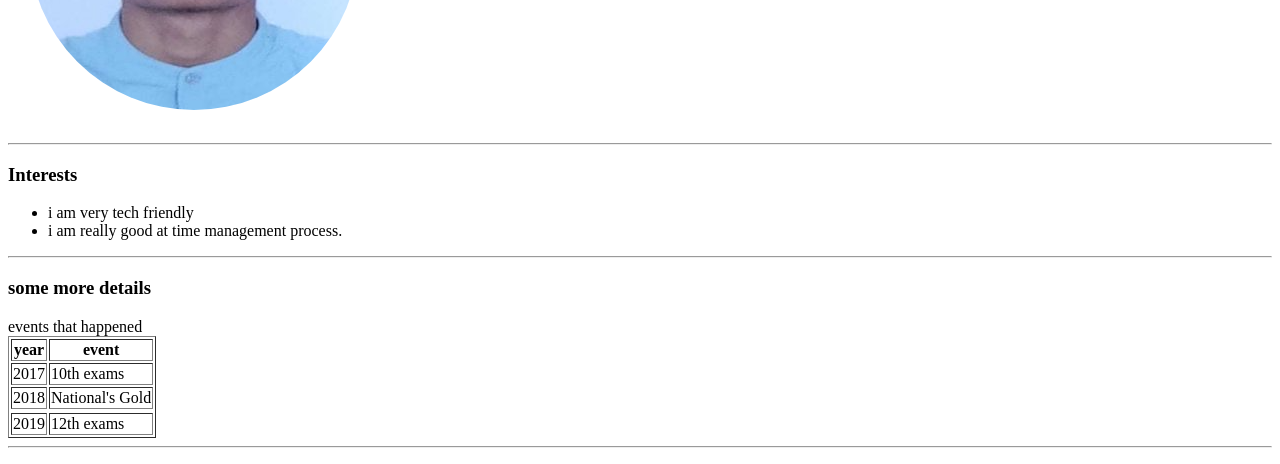
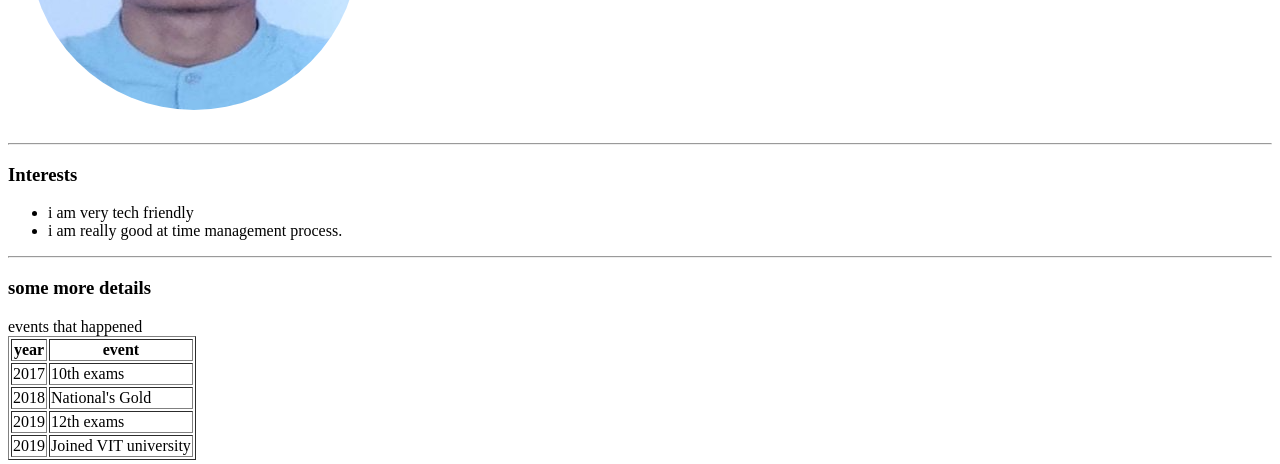
Before and after one commit to nikhilkumar293/1st-website, a plain HTML site: page index.html in a window 1280 px wide. Shown: the part 249-713 px from the top of the page. Drawn offline with Linux system fonts and the light colour scheme.

Commit message:
Update index.html

```diff
--- a/index.html
+++ b/index.html
@@ -50,9 +50,12 @@
         <td>National's Gold</td>
       </tr>
       <tr>
-      <tr>
         <td>2019</td>
         <td>12th exams</td>
+      </tr>
+        <tr>
+        <td>2019</td>
+        <td>Joined VIT university</td>
       </tr>
     </tbody>
     <tfoot>
```
